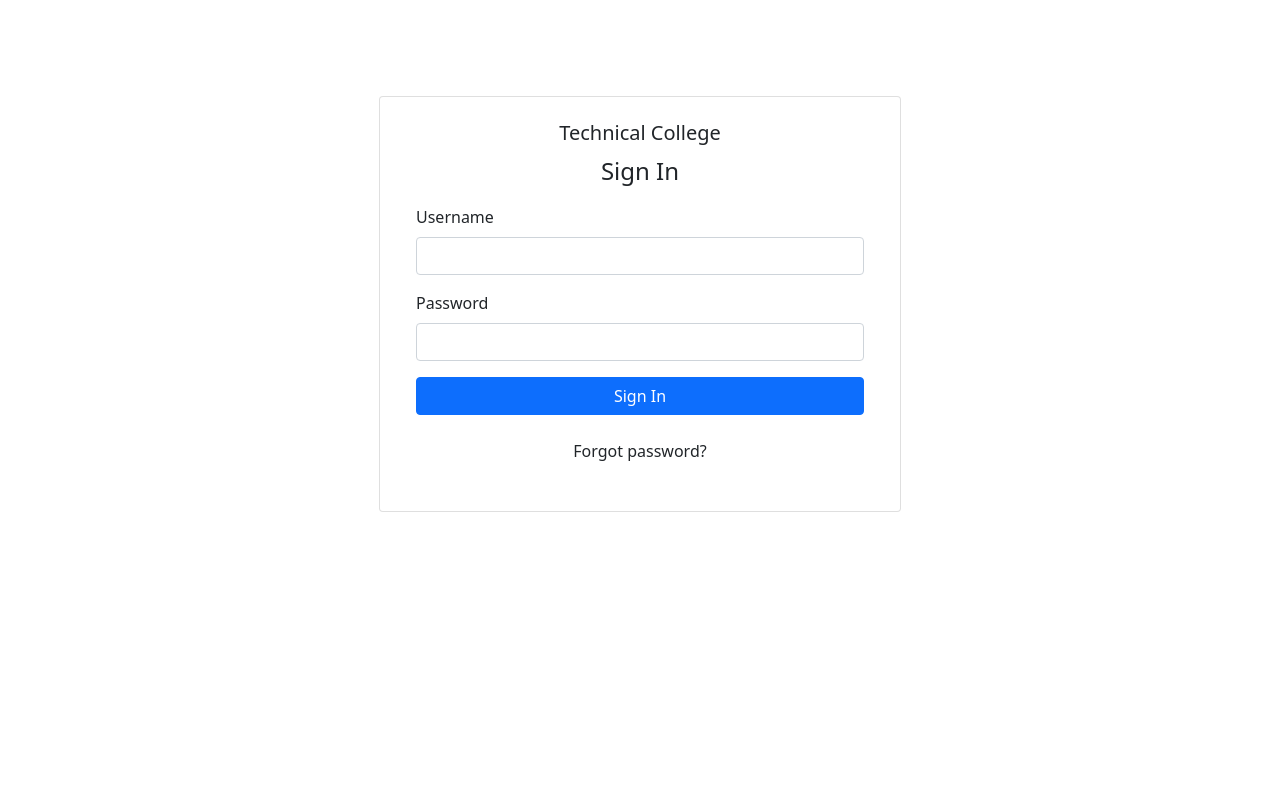
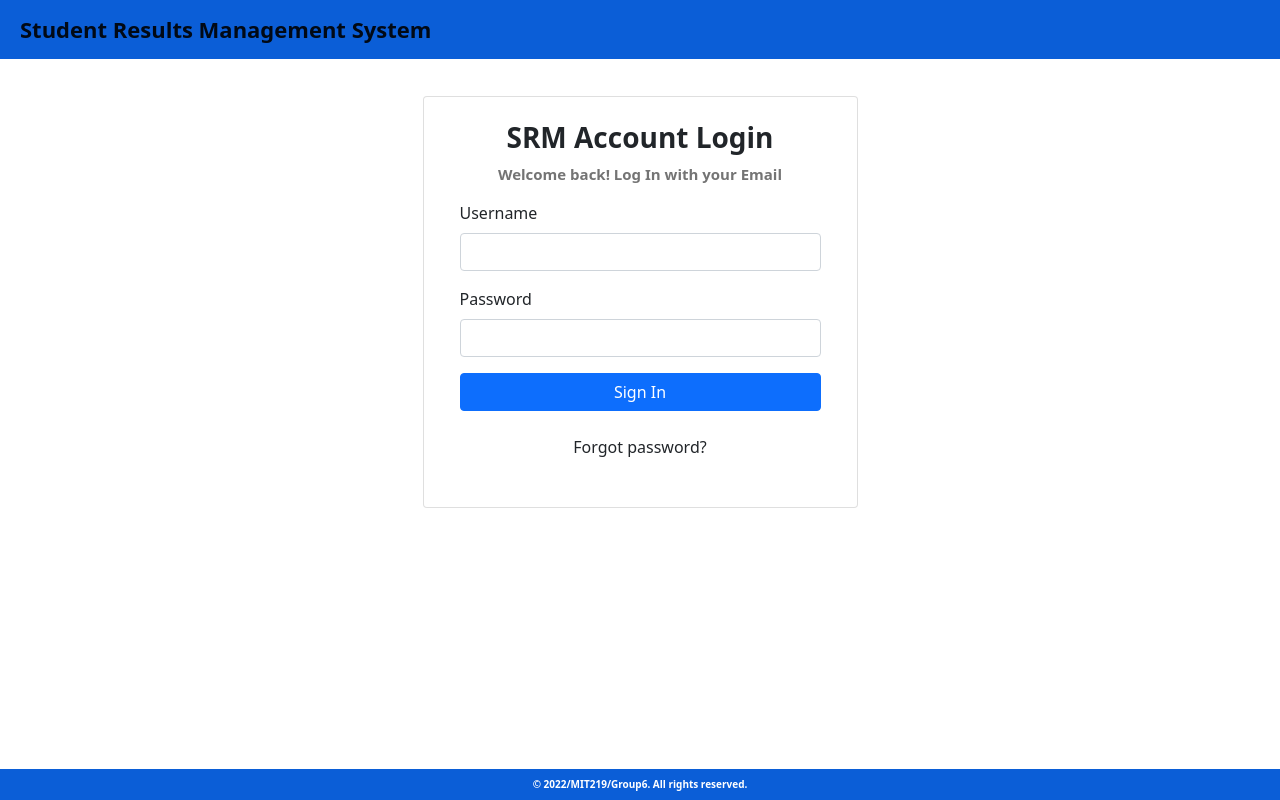
Before and after one commit to chamarasab/tec, a PHP site: page / in a window 1280 px wide. Run offline with PHP 8.4, Linux system fonts and the light colour scheme.

Commit message:
UI Changes

```diff
--- a/css/custom.css
+++ b/css/custom.css
@@ -1 +1,32 @@
 /*shamika*/
+.title{
+    font-weight: 600;
+    font-size: 22px;
+    display: inline-block;
+    margin: 0px 8px auto;
+    width:80%;
+}
+.navibar{
+    background-color: #0b5ed7 !important;
+}
+.footrtext{
+    font-size: 10px;
+    font-weight: 600;
+    text-align: center;
+    color: #fff;
+}
+.footer{
+    background-color: #0b5ed7;
+    padding: 8px;
+    position: fixed;
+    bottom: 0;
+    width: 100%;
+}
+.boldtext{
+    font-weight: 600 !important;
+}
+.weltext{
+    font-size: 15px;
+    color: #747474;
+    font-weight: 600;
+}
--- /dev/null
+++ b/footer.php
@@ -0,0 +1,6 @@
+<footer class="footer">
+        <div class="container">
+            <div class="footrtext">&copy; 2022/MIT219/Group6. All rights reserved.</div>
+        </div>
+    </div>
+</footer>
--- /dev/null
+++ b/header.php
@@ -0,0 +1,8 @@
+    <!--navbar-->
+    <nav class="navbar fixed-top navbar-expand-lg navbar-light bg-light navibar">
+        <div class="container-fluid">
+            <!--<img src="images/Logo_Head.png" Alt="DTET logo">-->
+            <div class="navbar-brand title" href="#">Student Results Management System</div>
+        </div>
+    </nav>
+    <!--end navbar-->
--- a/index.php
+++ b/index.php
@@ -39,16 +39,19 @@
     <meta http-equiv="X-UA-Compatible" content="IE=edge">
     <meta name="viewport" content="width=device-width, initial-scale=1.0">
     <link rel="stylesheet" href="css/bootstrap.min.css">
+    <link rel="stylesheet" href="css/custom.css">
+    <link rel="shortcut icon" href="images/favicon.ico" type="image/ico">
     <script src="js/bootstrap.min.js"></script>
-    <title>Login</title>
+    <title>Log In - SRM System</title>
 </head>
 <body>
     <div class="container">
+        <?php include('header.php') ?>
         <div class="row justify-content-center my-5 p-5">
-            <div class="card col-6">
+            <div class="card col-5">
                 <div class="card-body p-4">
-                    <h5 class="card-title text-center">Technical College</h5>
-                    <p class="card-text fs-4 text-center">Sign In</p>
+                    <h3 class="card-title text-center boldtext">SRM Account Login</h3>
+                    <p class="card-text weltext text-center">Welcome back! Log In with your Email</p>
                     <!--login form-->
                         <form method="POST">
                             <div class="mb-3">
@@ -70,5 +73,6 @@
             </div>
         </div>
     </div>
+    <?php include('footer.php') ?>
 </body>
 </html>
--- a/results.php
+++ b/results.php
@@ -58,8 +58,10 @@
     <meta http-equiv="X-UA-Compatible" content="IE=edge">
     <meta name="viewport" content="width=device-width, initial-scale=1.0">
     <link rel="stylesheet" href="css/bootstrap.min.css">
+    <link rel="stylesheet" href="css/custom.css">
+    <link rel="shortcut icon" href="images/favicon.ico" type="image/ico">
     <script src="js/bootstrap.min.js"></script>
-    <title>Results</title>
+    <title>Exam Results - SRM System</title>
 </head>
 <body>
     <!--navbar-->
@@ -168,5 +170,7 @@
             <a class="btn btn-warning my-3" href="certificate.php?index=<?php echo $student_index?>">Certificate</a>
         </div>
     </div>
+
+    <?php include('footer.php') ?>
 </body>
 </html>
```
Also changed, not shown: about.php (+18 -4 lines), certificate.php (+8 -4 lines), courses.php (+7 -3 lines), students.php (+13 -6 lines), images/Logo.png, images/Logo_Head.png (added), images/Title.png, images/favicon.ico (added).
